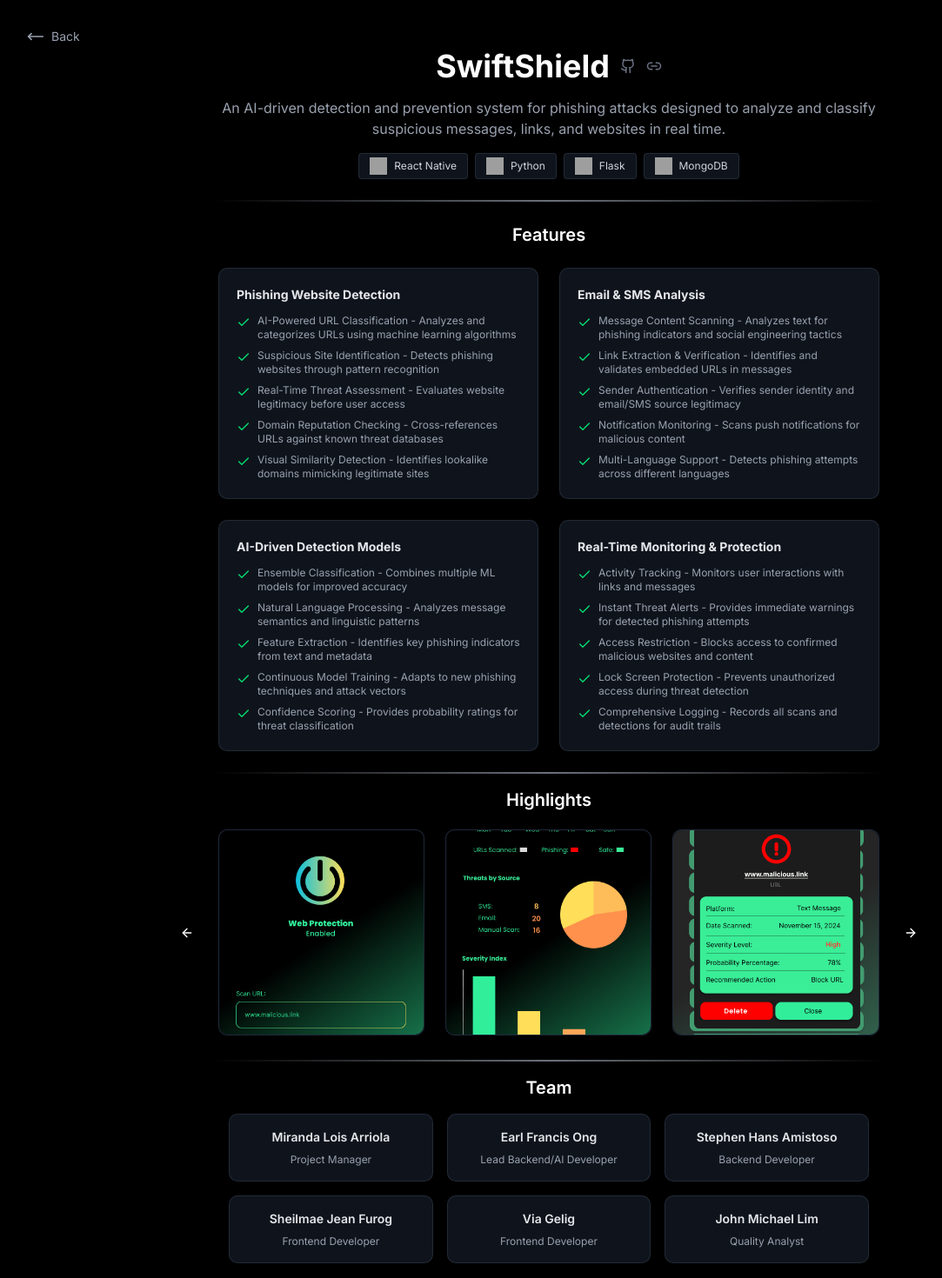
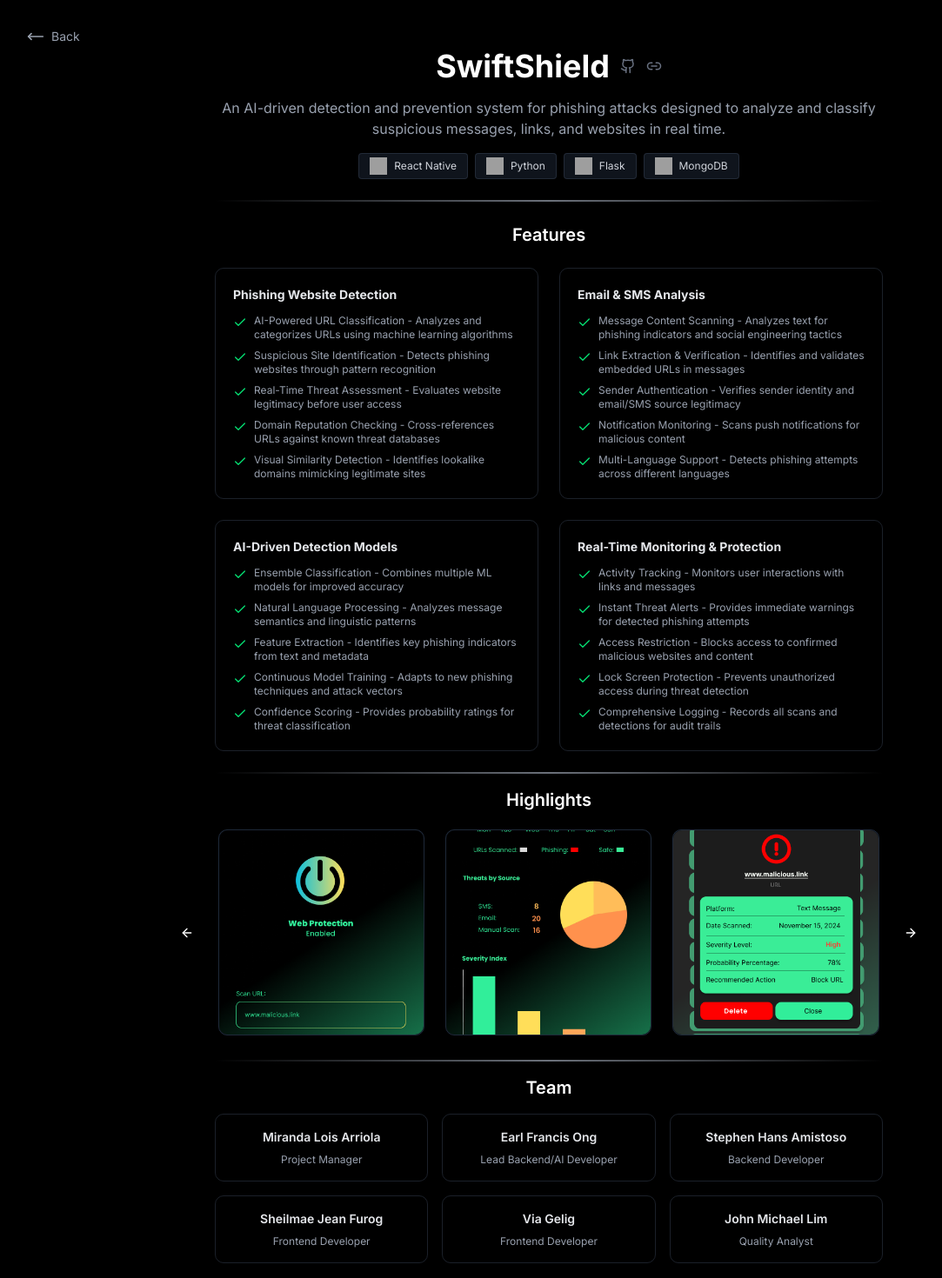
Before and after one commit to earlfranciss/Portfolio, a Next.js app: page /projectDetails/1 in a window 1280 px wide. Shown: the top 1470 px of the page at 87% size, without its empty margins (9-1092 px from the left). Built offline with nearby package versions, Linux system fonts and the light colour scheme; grey boxes are pictures that could not be loaded.

Commit message:
Fix: Team and Feature background

```diff
--- a/src/app/projectDetails/[id]/page.tsx
+++ b/src/app/projectDetails/[id]/page.tsx
@@ -63,7 +63,7 @@ export default function ProjectDetailsPage() {
                     delay: 0.1,
                     ease: "easeOut"
                 }}
-                className="py-8 space-y-6"
+                className="py-8 space-y-6 px-0! sm:px-6 lg:px-8 "
             >
                 {/* Back button */}
                 <Link
@@ -116,7 +116,7 @@ export default function ProjectDetailsPage() {
                             {/* Gradient divider */}
                             <div className="w-full h-[2px] bg-gradient-to-r from-transparent via-gray-400/70 to-transparent" />
                             <h2 className="text-base sm:text-lg md:text-xl font-semibold text-center">Features</h2>
-                            <div className="flex flex-wrap justify-center gap-6 max-w-6xl mx-auto px-1">
+                            <div className="flex flex-wrap justify-center gap-6 max-w-6xl mx-auto">
                                 {project.features.map((feature, index) => (
                                     <motion.div
                                         key={index}
@@ -127,7 +127,7 @@ export default function ProjectDetailsPage() {
                                             delay: index * 0.1,
                                             ease: "easeOut"
                                         }}
-                                        className="flex flex-col gap-3 rounded-lg border border-gray-700/50 p-5 bg-gray-800/50 hover:bg-gray-800 transition-colors w-full md:w-[calc(50%-0.75rem)]"
+                                        className="flex flex-col gap-3 rounded-lg border border-gray-700/50 hover:border-gray-400 p-5 hover:bg-gray-800/60 transition-colors w-full md:w-[calc(50%-0.75rem)]"
                                     >
                                         <h3 className="text-sm font-bold text-gray-200">{feature.category}</h3>
                                         <ul className="space-y-2">
@@ -218,7 +218,7 @@ export default function ProjectDetailsPage() {
                             <div className="w-full h-[2px] bg-gradient-to-r from-transparent via-gray-400/70 to-transparent" />
 
                             <h2 className="text-base sm:text-lg md:text-xl font-semibold text-center">Team</h2>
-                            <div className="flex flex-wrap justify-center gap-4 max-w-4xl mx-auto px-4">
+                            <div className="flex flex-wrap justify-center gap-4 max-w-4xl mx-auto">
                                 {project.team.map((member, index) => (
                                     <motion.div
                                         key={index}
@@ -229,7 +229,7 @@ export default function ProjectDetailsPage() {
                                             delay: index * 0.1,
                                             ease: "easeOut"
                                         }}
-                                        className="flex flex-col items-center gap-2 rounded-lg border border-gray-700/50 p-4 bg-gray-800/50 hover:bg-gray-800 transition-colors w-full sm:w-[calc(50%-0.5rem)] lg:w-[calc(33.333%-0.67rem)]"
+                                        className="flex flex-col items-center gap-2 rounded-lg border border-gray-700/50 hover:border-gray-400 p-4  hover:bg-gray-800/50 transition-colors w-full sm:w-[calc(50%-0.5rem)] lg:w-[calc(33.333%-0.67rem)]"
                                     >
                                         <h3 className="text-sm font-semibold text-gray-200">{member.name}</h3>
                                         <p className="text-xs text-gray-400">{member.role}</p>
```
